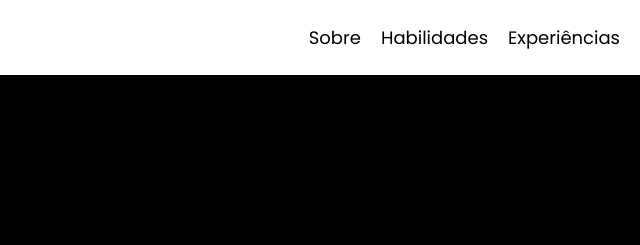
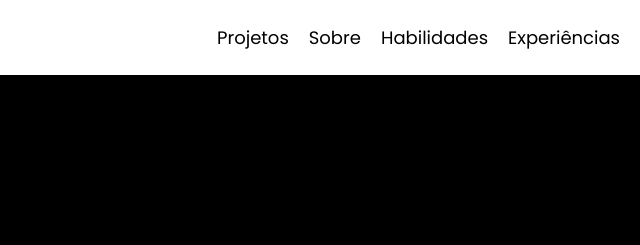
Before and after one commit to gabrielvalenco/gabriel-valenco, a plain HTML site: page index.html in a window 1280 px wide. Shown: the top 245 px of the page, 640-1280 px from the left. Drawn offline with Linux system fonts and the light colour scheme.

Commit message:
Add new href src/projects.html
Update Log:
- new href src/projects.html;
-> this gonna have the link for my GitHub Repository.
-Add the link in others src.

```diff
--- a/index.html
+++ b/index.html
@@ -15,6 +15,7 @@
                 <a href="index.html"><h1>Gabriel de Souza Valenço</h1></a>
             </div>
             <ul class="nav-links">
+                <li><a href="src/projects.html">Projetos</a></li>
                 <li><a href="src/about.html">Sobre</a></li>
                 <li><a href="src/abilities.html">Habilidades</a></li>
                 <li><a href="src/experience.html">Experiências</a></li>
```
Also changed, not shown: src/abilities.html (+1 -0 lines), src/about.html (+1 -0 lines), src/experience.html (+1 -0 lines), src/projects.html (added).
